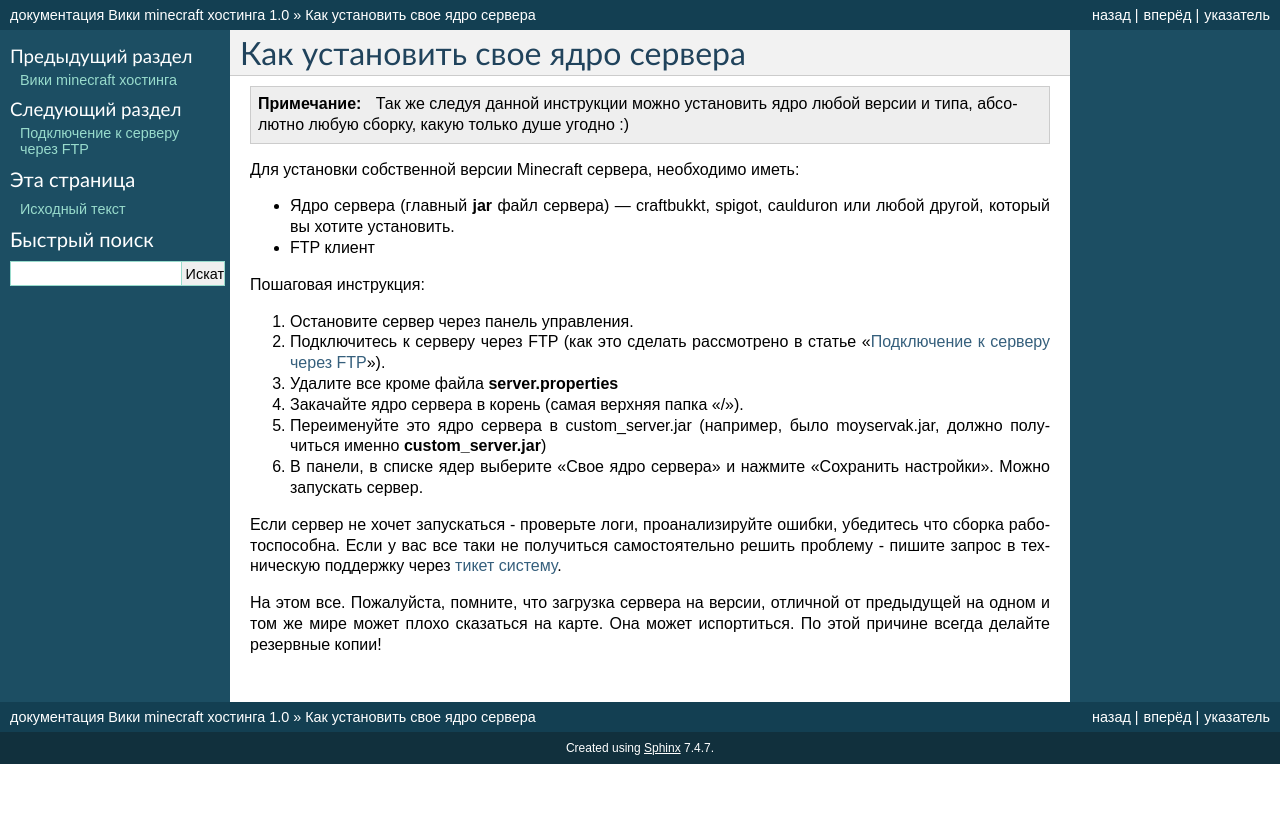
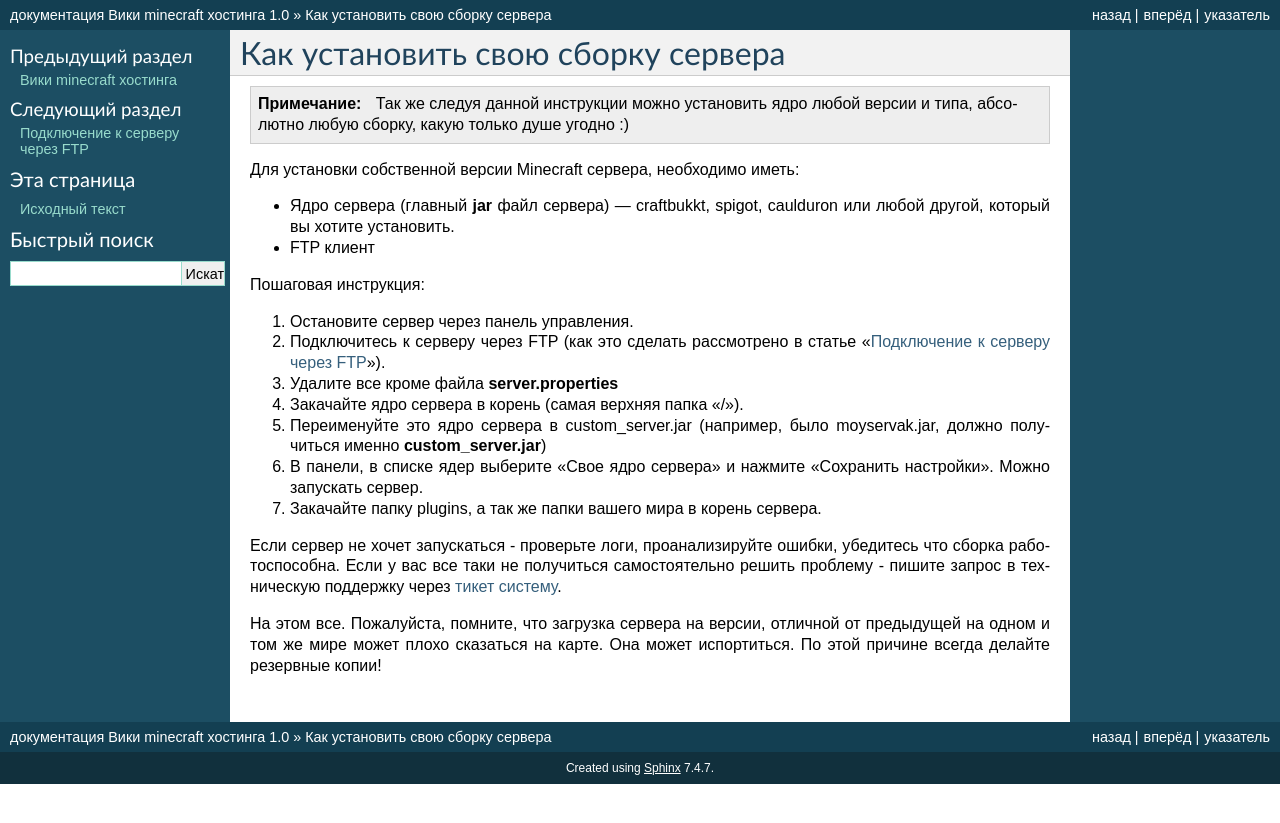
Before and after one commit to h1kkan/gamehost-wiki, a Sphinx documentation site: the page built from docs/how_to_setup_own_jar.rst, in a window 1280 px wide. Shown: the top 823 px of the page. Built offline with Sphinx 7.4.7, drawn with Linux system fonts in a browser that asks for light colours.

Commit message:
Update how_to_setup_own_jar.rst

```diff
--- a/docs/how_to_setup_own_jar.rst
+++ b/docs/how_to_setup_own_jar.rst
@@ -1,6 +1,6 @@
 .. _own-jar:
 
-Как установить свое ядро сервера
+Как установить свою сборку сервера
 ================================
 .. note:: Так же следуя данной инструкции можно установить ядро любой версии и типа, абсолютно любую сборку, какую только душе угодно :)
 
@@ -17,6 +17,7 @@
 #. Закачайте ядро сервера в корень (самая верхняя папка «/»).
 #. Переименуйте это ядро сервера в custom_server.jar (например, было moyservak.jar, должно получиться именно **custom_server.jar**)
 #. В панели, в списке ядер выберите «Свое ядро сервера» и нажмите «Сохранить настройки». Можно запускать сервер.
+#. Закачайте папку plugins, а так же папки вашего мира в корень сервера.
 
 Если сервер не хочет запускаться - проверьте логи, проанализируйте ошибки, убедитесь что сборка работоспособна. Если у вас все таки не получиться самостоятельно решить проблему - пишите запрос в техническую поддержку через `тикет систему <https://gamehost.abcd.bz/billing/submitticket.php?step=2&deptid=1/>`_.
 
```
